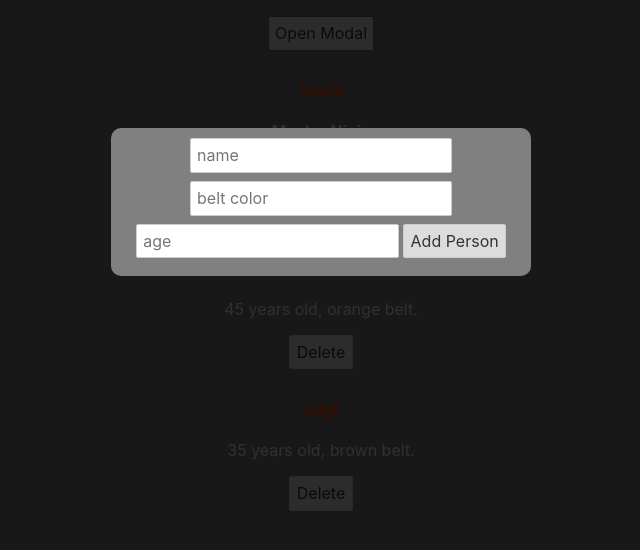
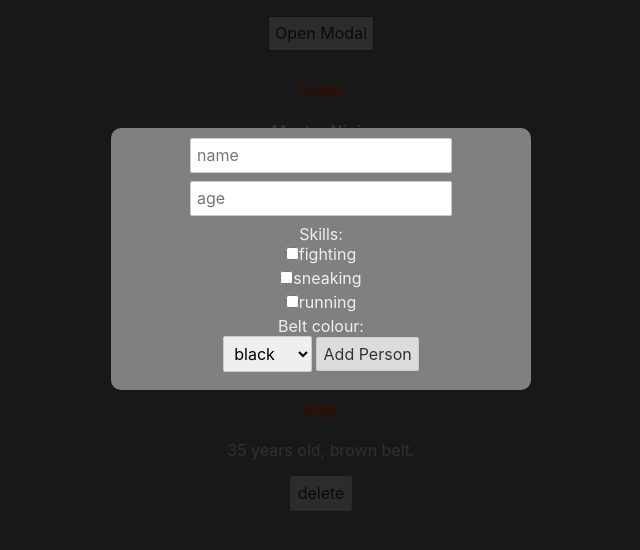
Before and after one commit to aanderson120/sveltePractice, a Svelte app: page / in a window 1280 px wide. Both pictures are taken after a click on the button "Open Modal". Shown: the top 550 px of the page, without its empty margins (319-959 px from the left). Built offline with nearby package versions, Linux system fonts and the light colour scheme.

Commit message:
tutorial 16 - Forms

```diff
--- a/src/AddPersonForm.svelte
+++ b/src/AddPersonForm.svelte
@@ -2,18 +2,34 @@
   let name;
   let beltColor;
   let age;
-
+  // let fighting = false;
+  // let sneaking = false;
+  // let running = false;
+  let skills = [];
   const handleSubmit = () => {
-    console.log(name, beltColor, age);
+    console.log(name, beltColor, age, skills);
   };
 </script>
 
 <form on:submit|preventDefault={handleSubmit}>
-  <input type="text" placeholder="name" bind:value={name} />
-  <input type="text" placeholder="belt color" bind:value={beltColor} />
-  <input type="number" placeholder="age" bind:value={age} />
-  <button>Add Person</button>
-</form>
+    <input type="text" placeholder='name' bind:value={name}>
+    <input type="number" placeholder='age' bind:value={age}>
+    <label>Skills:</label>
+    <!-- <input type="checkbox" bind:checked={fighting}>fighting<br>
+    <input type="checkbox" bind:checked={sneaking}>sneaking<br>
+    <input type="checkbox" bind:checked={running}>running<br> -->
+    <input type="checkbox" bind:group={skills} value="fighting">fighting<br>
+    <input type="checkbox" bind:group={skills} value="sneaking">sneaking<br>
+    <input type="checkbox" bind:group={skills} value="running">running<br>
+    <label>Belt colour:</label>
+    <select bind:value={beltColor}>
+      <option value="black">black</option>
+      <option value="orange">orange</option>
+      <option value="brown">brown</option>
+      <option value="white">white</option>
+    </select>
+    <button>Add Person</button>
+  </form>
 
 <style>
 </style>
--- a/src/App.svelte
+++ b/src/App.svelte
@@ -1,29 +1,27 @@
 <script>
   import Modal from "./Modal.svelte";
   import AddPersonForm from "./AddPersonForm.svelte";
-
   let showModal = false;
-  const toggleModal = () => {
+  let toggleModal = () => {
     showModal = !showModal;
   };
-
   let people = [
     { name: "yoshi", beltColor: "black", age: 25, id: 1 },
     { name: "mario", beltColor: "orange", age: 45, id: 2 },
     { name: "luigi", beltColor: "brown", age: 35, id: 3 },
   ];
-  const handleClick = (id) => {
-    //delete the person from people
+  const handleClick = (e, id) => {
     people = people.filter((person) => person.id != id);
+    console.log(e);
   };
 </script>
 
-<Modal isPromo={false} {showModal} on:click={toggleModal}>
+<Modal {showModal} on:click={toggleModal}>
   <AddPersonForm />
 </Modal>
 
 <main>
-  <button on:click|once={toggleModal}>Open Modal</button>
+  <button on:click={toggleModal}>Open Modal</button>
   {#each people as person (person.id)}
     <div>
       <h4>{person.name}</h4>
@@ -31,10 +29,10 @@
         <p><strong>Master Ninja</strong></p>
       {/if}
       <p>{person.age} years old, {person.beltColor} belt.</p>
-      <button on:click={() => handleClick(person.id)}>Delete</button>
+      <button on:click={(e) => handleClick(e, person.id)}>delete</button>
     </div>
   {:else}
-    <p>There are no people to show at the moment.</p>
+    <p>There are no people to show...</p>
   {/each}
 </main>
 
```
Also changed, not shown: public/build/bundle.js, 1 other file (tests, documents, lock files or other folders).
